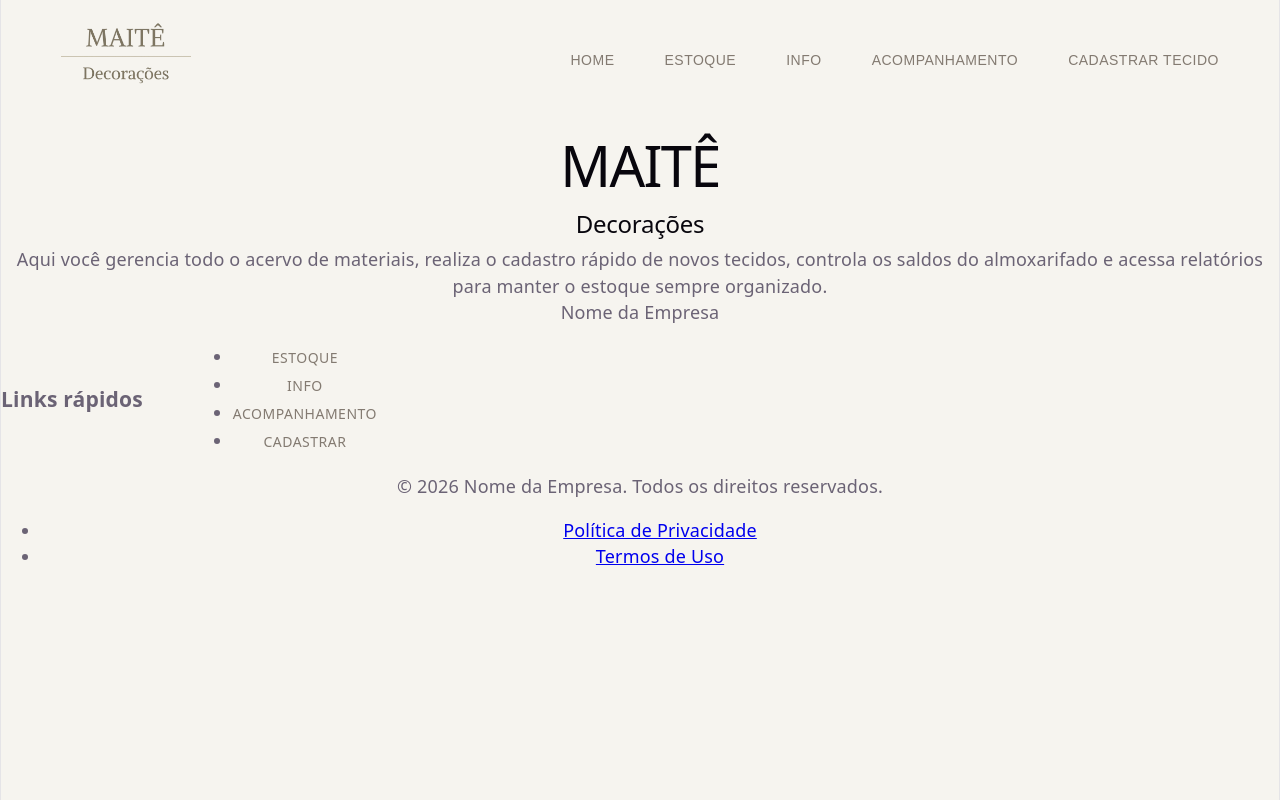
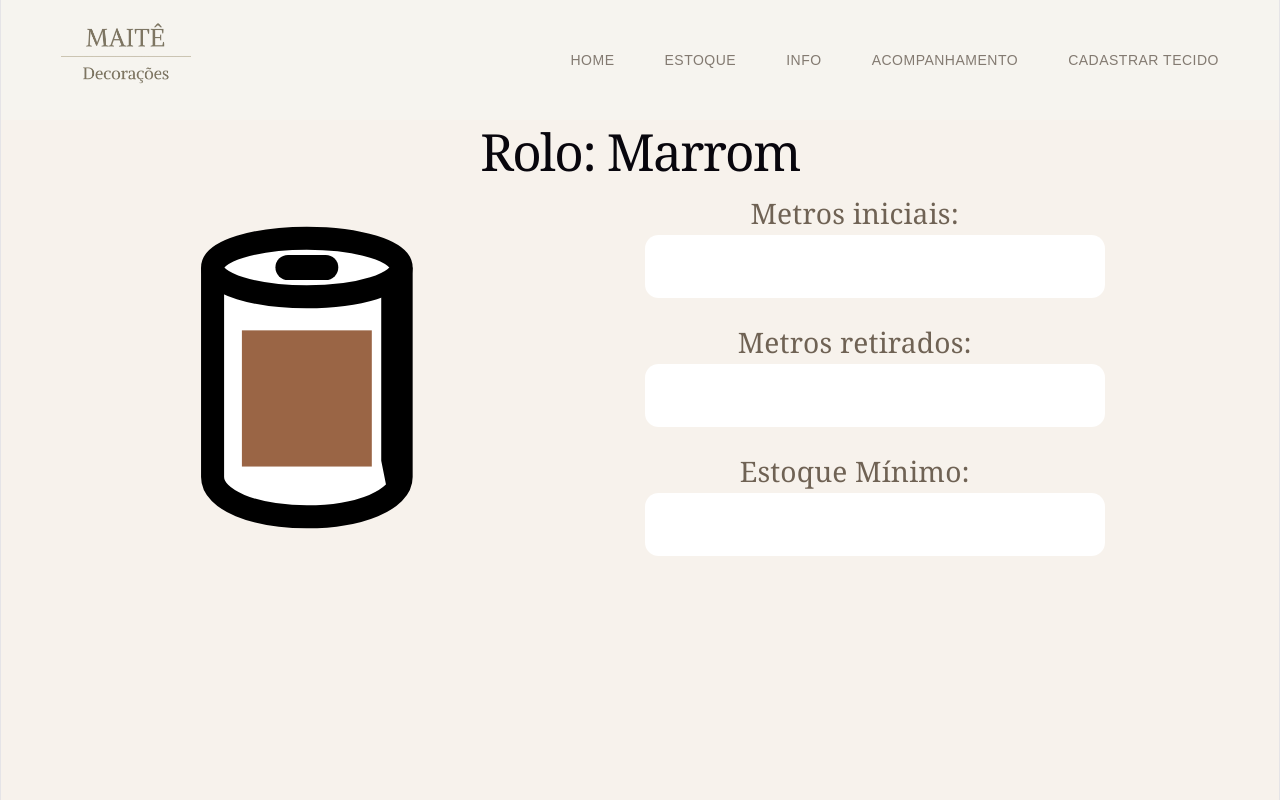
Before and after one commit to educoppi/MetroCerto, a React (Vite) app: page / in a window 1280 px wide. Built offline with nearby package versions, Linux system fonts and the light colour scheme; a web font is replaced by a local one.

Commit message:
feat: adiciona a tela de Cadastro

```diff
--- a/src/App.jsx
+++ b/src/App.jsx
@@ -1,43 +1,14 @@
-import { useState } from 'react'
 import './App.css'
-import Header from './components/Header/Header'
-import Footer from './components/footer/Footer'
-import Home from './screens/Home'
-import Estoque from './screens/Estoque'
-import Acompanhamento from './screens/Acompanhamento'
-import Info from './screens/Info'
 import Cadastro from './screens/Cadastro'
 
 function App() {
-  const [tela, setTela] = useState('home')
-
-  const renderizarTela = () => {
-    switch (tela) {
-      case 'home':
-        return <Home />
-      case 'estoque':
-        return <Estoque />
-      case 'info':
-        return <Info />
-      case 'acompanhamento':
-        return <Acompanhamento />
-      case 'cadastro':
-        return <Cadastro />
-      default:
-        return <Home />
-    }
-  }
-
   return (
-    <>
-      <Header setTela={setTela} />
+    <div className="app-container">
 
       <main>
-        {renderizarTela()}
+        <Cadastro />
       </main>
-
-      <Footer />
-    </>
+    </div>
   )
 }
 
--- /dev/null
+++ b/src/components/rollIcon/RollIcon.jsx
@@ -0,0 +1,22 @@
+export default function RollIcon({ cor = '#9a6545', titulo = 'Rolo de tecido', tamanho = 220 }) {
+    return (
+        <svg
+            className="rolo-icon"
+            width={tamanho}
+            height={tamanho * 1.45}
+            viewBox="0 0 210 290"
+            role="img"
+            aria-label={titulo}
+        >
+            <title>{titulo}</title>
+            <path
+                d="M12 40v200c0 22 40 38 90 38s90-16 90-38V40"
+                fill="#fff" stroke="#000" strokeWidth="22" strokeLinejoin="round"
+            />
+            <ellipse cx="102" cy="40" rx="90" ry="28" fill="#fff" stroke="#000" strokeWidth="22" />
+            <rect x="72" y="28" width="60" height="24" rx="12" fill="#000" />
+            <path d="M192 40v200c0 6-3 11-8 14l-6-30V50z" fill="#000" stroke="#000" strokeWidth="10" />
+            <rect x="40" y="100" width="124" height="130" fill={cor} />
+        </svg>
+    );
+}
--- /dev/null
+++ b/src/components/textField/TextField.jsx
@@ -0,0 +1,13 @@
+import { useId } from "react";
+
+export default function TextField({ label, id, ...inputProps }) {
+    const generatedId = useId();
+    const inputId = id ?? generatedId;
+
+    return (
+        <div className="rolo-field">
+            <label htmlFor={inputId} className="rolo-label">{label}</label>
+            <input id={inputId} className="rolo-input" {...inputProps} />
+        </div>
+    );
+}
--- a/src/screens/Cadastro.jsx
+++ b/src/screens/Cadastro.jsx
@@ -1,5 +1,116 @@
-export default function Cadastro() {
+import RollIcon from "../components/rollIcon/RollIcon";
+import TextField from "../components/textField/TextField";
+import Header from '../components/Header/Header';
+import { useId, useState } from 'react';
+
+const css = `
+.rolo-page {
+    --color-text: #6f6254;
+    --color-accent: #9a6545;
+    --font-serif: 'Cormorant Garamond', 'Playfair Display', Georgia, serif;
+
+    min-height: 100vh;
+    background: #f7f2ec;
+    color: var(--color-text);
+}
+.rolo-content { padding: 1rem clamp(1rem, 6vw, 5rem) 4rem; }
+.rolo-title {
+    margin: 0 0 2rem;
+    font-family: var(--font-serif);
+    font-weight: 400;
+    font-size: clamp(2rem, 4vw, 3rem);
+}
+.rolo-body {
+    display: grid;
+    grid-template-columns: minmax(180px, 1fr) minmax(280px, 1.2fr);
+    align-items: center;
+    gap: clamp(2rem, 8vw, 7rem);
+}
+.rolo-icon-wrap { display: flex; justify-content: center; }
+.rolo-icon { display: block; max-width: 100%; height: auto; }
+.rolo-form {
+    display: flex;
+    flex-direction: column;
+    gap: 1.75rem;
+    max-width: 420px;
+}
+
+.rolo-field { display: flex; flex-direction: column; gap: 0.5rem; width: 100%; }
+.rolo-label {
+    font-family: var(--font-serif);
+    font-size: clamp(1.25rem, 2.2vw, 1.75rem);
+    color: var(--color-text);
+}
+.rolo-input {
+    width: 100%;
+    height: 3.25rem;
+    padding: 0 1rem;
+    border: 2px solid transparent;
+    border-radius: 0.75rem;
+    background: #fff;
+    color: var(--color-text);
+    font-size: 1rem;
+    outline: none;
+    transition: border-color 0.2s, box-shadow 0.2s;
+}
+.rolo-input:focus-visible {
+    border-color: var(--color-accent);
+    box-shadow: 0 0 0 3px rgb(154 101 69 / 0.2);
+}
+
+@media (max-width: 720px) {
+    .rolo-body { grid-template-columns: 1fr; }
+    .rolo-form { max-width: none; }
+}
+`;
+
+const CAMPOS = [
+    { name: 'metrosIniciais', label: 'Metros iniciais:' },
+    { name: 'metrosRetirados', label: 'Metros retirados:' },
+    { name: 'estoqueMinimo', label: 'Estoque Mínimo:' },
+];
+
+export default function Cadastro({ setTela, nome = 'Marrom', cor = '#9a6545' }) {
+    const [valores, setValores] = useState({
+        metrosIniciais: '',
+        metrosRetirados: '',
+        estoqueMinimo: '',
+    });
+
+    const handleChange = ({ target }) =>
+        setValores((prev) => ({ ...prev, [target.name]: target.value }));
+
     return (
-        <></>
-    )
+        <div className="rolo-page">
+            <style>{css}</style>
+
+            <Header setTela={setTela} />
+
+            <main className="rolo-content">
+                <h1 className="rolo-title">Rolo: {nome}</h1>
+
+                <section className="rolo-body">
+                    <div className="rolo-icon-wrap">
+                        <RollIcon cor={cor} titulo={`Rolo de tecido ${nome}`} />
+                    </div>
+
+                    <form className="rolo-form" onSubmit={(e) => e.preventDefault()}>
+                        {CAMPOS.map((campo) => (
+                            <TextField
+                                key={campo.name}
+                                name={campo.name}
+                                label={campo.label}
+                                type="number"
+                                inputMode="decimal"
+                                min="0"
+                                step="0.01"
+                                value={valores[campo.name]}
+                                onChange={handleChange}
+                            />
+                        ))}
+                    </form>
+                </section>
+            </main>
+        </div>
+    );
 }
```
Also changed, not shown: códigoMain.txt (added).
